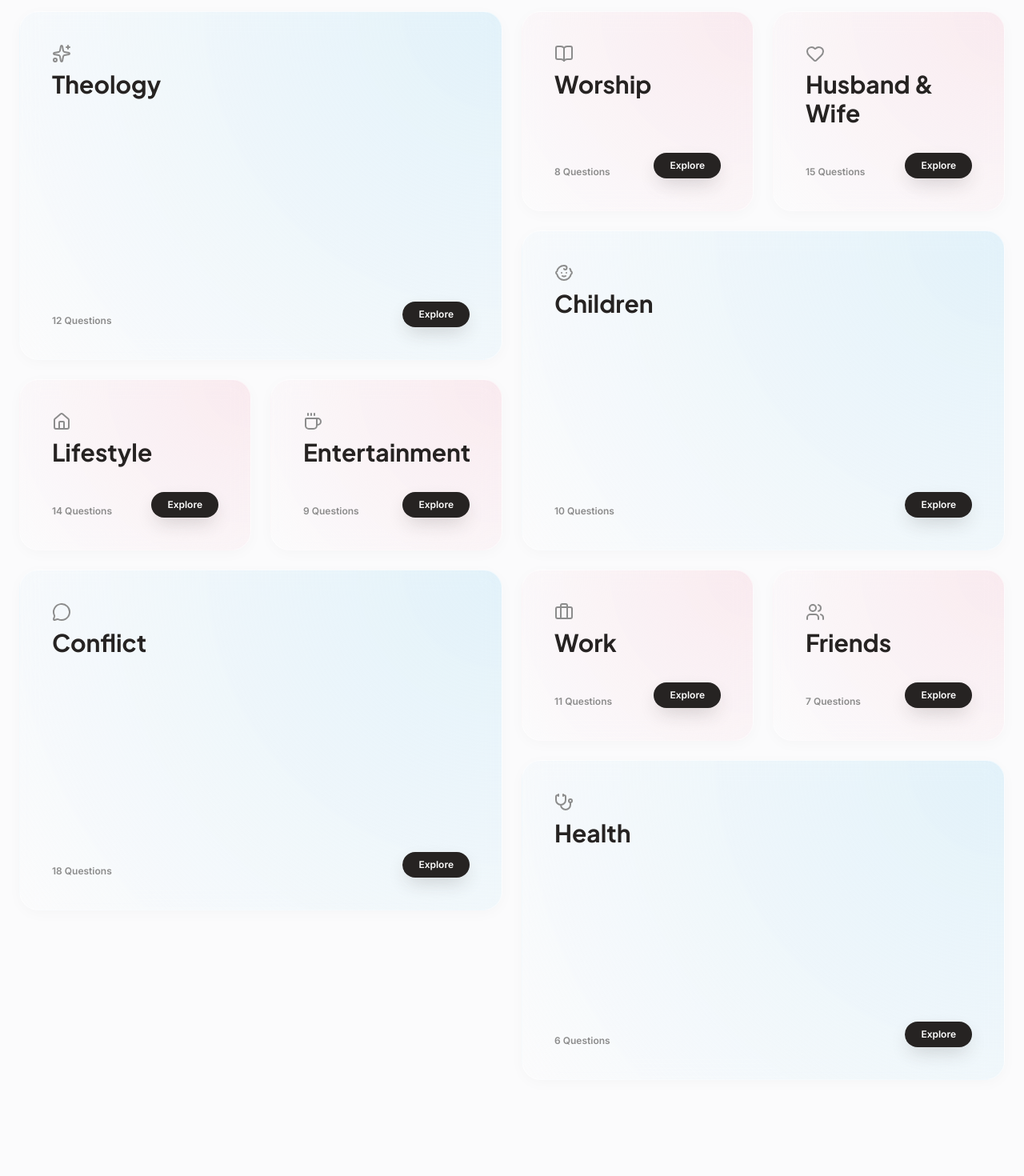
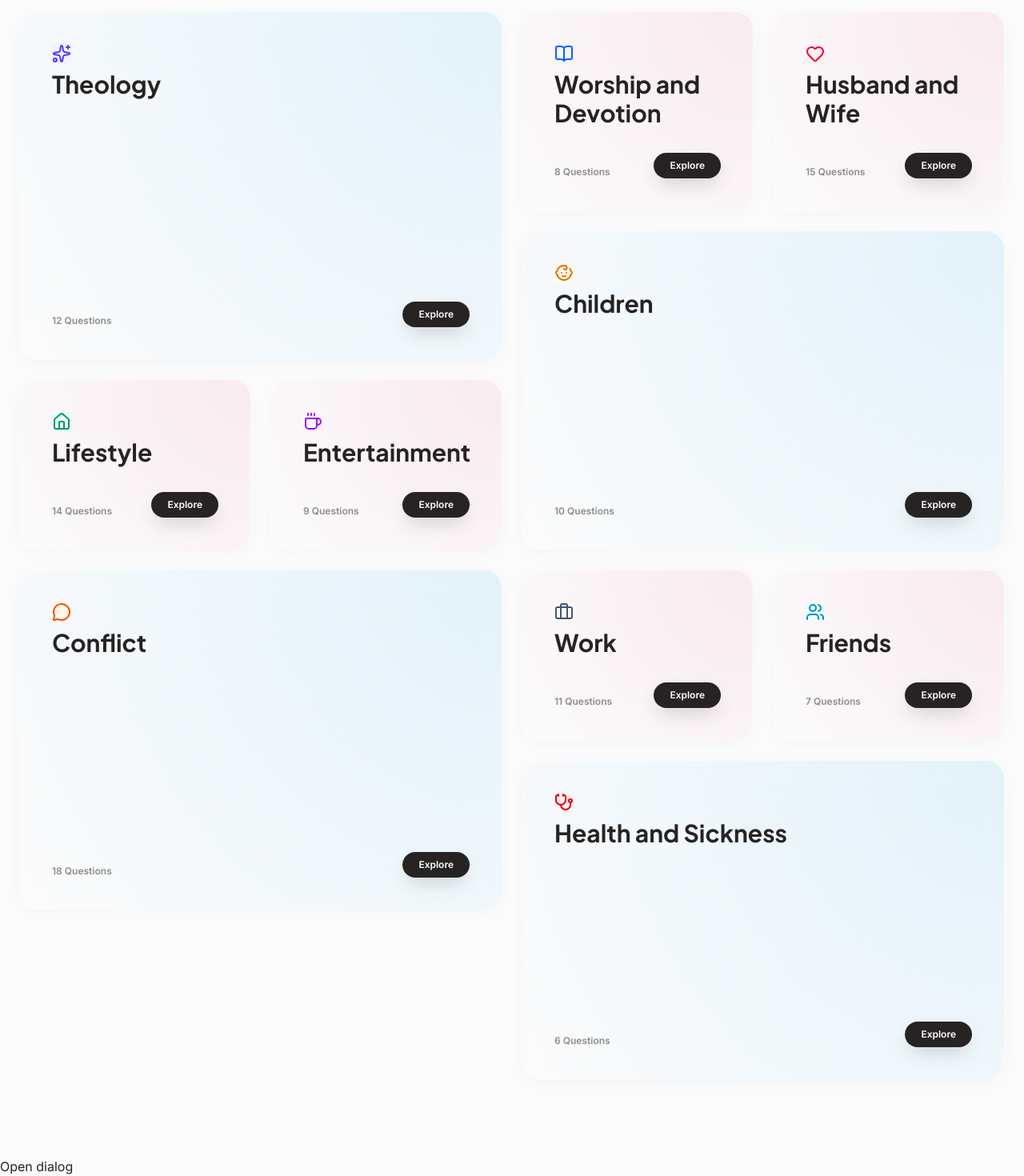
Before and after one commit to sandra-ntsoele/capturd, a Next.js app: page /foundation in a window 1280 px wide. Shown: the part 134-1604 px from the top of the page at 80% size. Before the commit the page ends 1580 px from the top, so only its background shows below. Built offline with nearby package versions, Linux system fonts and the light colour scheme.

Commit message:
feat: implement question cards with textarea for answer

```diff
--- a/app/foundation/page.tsx
+++ b/app/foundation/page.tsx
@@ -1,59 +1,91 @@
-import { categories } from "@/src/features/foundation/constants/categories";
-import { Icon, Sparkle } from "lucide-react";
+"use client";
+
+import { dashboardCategoryList } from "@/src/features/foundation/constants/dashboardCategoryList";
 import Link from "next/link";
-
+import "../../src/features/foundation/styles/ProgressBar.css";
+import { useState } from "react";
+import QuestionCard from "@/src/features/foundation/components/QuestionCard";
 
 export default function FoundationDashboard() {
+	const [revealQuestion, setRevealQuestion] = useState<boolean>(false);
+	const [selectedCategory, setSelectedCategory] = useState<string>("");
+
+	const toggleQuestionCard = (selectedCategory: string) => {
+		setSelectedCategory(selectedCategory);
+		setRevealQuestion(!revealQuestion);
+	};
+
 	return (
 		<div className="min-h-screen bg-brand-light selection:bg-accent-pink/20">
-
 			<section
 				className="px-6 pt-16 pb-24 max-w-7xl mx-auto grid
                     grid-cols-1 md:grid-cols-2 lg:grid-cols-4 gap-6"
 			>
-                {categories.map((cat, index) => {
+				{dashboardCategoryList.map((cat, index) => {
 					const isFeatured = index % 3 === 0;
 
 					return (
-                        <Link
+						<div
 							key={cat.name}
 							className={`col-span-${index} grid-flow-dense relative
                                 glass-card p-10 w-full
                                 shadow-2xl border-white/80 z-10
                                 transform-gpu hover:scale-115
                                 flex flex-col justify-between
-                                ${isFeatured ?
-                                "lg:col-span-2 lg:row-span-2 min-h-[400px] gradient-blue-soft" :
-                                "col-span-1 min-h-[200px] gradient-pink-soft"}`
-                            }
-                            href={"/foundation"}
+                                cursor-pointer
+                                ${
+									isFeatured
+										? "lg:col-span-2 lg:row-span-2 min-h-[400px] gradient-blue-soft"
+										: "col-span-1 min-h-[200px] gradient-pink-soft"
+								}`}
+							onClick={() => toggleQuestionCard(cat.name)}
 						>
 							<div>
 								<span className="text-[10px] font-bold tracking-widest text-slate-500 uppercase">
-                                    <cat.icon />
+                                    <cat.icon className={cat.color} />
 								</span>
 								<h3
 									className={`font-display font-bold mt-2
-                                        text-3xl`
-                                    }
+                                        text-3xl`}
 								>
 									{cat.name}
 								</h3>
 							</div>
 
-                             <div className="flex justify-between items-end mt-8">
+							<div className="flex justify-between items-end mt-8 gap-3">
+								<div style={{ width: "60%" }}>
 									<p className="text-xs font-semibold text-slate-500">
-                                     {cat.count} Questions
+										{cat.questionCount} Questions
 									</p>
-                                 <button className="bg-brand-dark text-white px-5 py-2 rounded-pill text-xs font-semibold shadow-active active:scale-95 transition-transform">
+									<progress
+										id="file"
+										value={cat.questionCount / 3}
+										max={cat.questionCount}
+										className="w-full bg-brand-surface hidden"
+									>
+										32%
+									</progress>
+								</div>
+								<button
+									className="bg-brand-dark text-white px-5 py-2 rounded-pill text-xs font-semibold shadow-active active:scale-95 transition-transform"
+									onClick={(e) => {
+										e.stopPropagation();
+										toggleQuestionCard(cat.name);
+									}}
+								>
 									Explore
 								</button>
 							</div>
-                        </Link>
-                    )
+						</div>
+					);
 				})}
 			</section>
 
+			<QuestionCard
+				questionCategory={selectedCategory}
+				revealQuestion={revealQuestion}
+				setRevealQuestion={setRevealQuestion}
+			/>
 		</div>
-    )
+	);
 }
--- /dev/null
+++ b/src/features/foundation/components/QuestionCard.tsx
@@ -0,0 +1,76 @@
+// "use-client"
+
+import {
+	Description,
+	Dialog,
+	DialogBackdrop,
+	DialogPanel,
+	DialogTitle,
+} from "@headlessui/react";
+import { questions } from "../constants/questions";
+
+interface QuestionCardProps {
+	questionCategory: string;
+	revealQuestion: boolean;
+	setRevealQuestion: (value: boolean) => void;
+}
+
+export default function QuestionCard({
+	questionCategory,
+	revealQuestion,
+	setRevealQuestion,
+}: QuestionCardProps) {
+    const filteredQuestions = questions.filter((question) => {
+        return question.category.includes(questionCategory);
+    });
+
+    const getRandomQuestion = () => {
+        const questionNum = Math.floor(Math.random() * filteredQuestions.length);
+
+        return filteredQuestions[questionNum];
+    }
+
+	return (
+		<>
+			<button onClick={() => setRevealQuestion(true)}>Open dialog</button>
+			<Dialog
+				open={revealQuestion}
+				onClose={() => setRevealQuestion(false)}
+				className="relative z-50 rounded-full"
+			>
+				<DialogBackdrop className="fixed inset-0 bg-black/30" />
+
+				<div className="fixed inset-0 flex w-screen items-center justify-center p-4 glass-card">
+					<DialogPanel className="max-w-lg space-y-4 border bg-white p-12 border-none rounded">
+                        <DialogTitle
+                            className="font-bold lowercase rounded-pill
+                            bg-black text-brand-light px-3 w-max"
+                        >
+                            {questionCategory}
+						</DialogTitle>
+
+                        <Description>
+
+                        </Description>
+
+						<p className="text-2xl font-bold text-slate-850 mb-6 font-display leading-tight">
+							{getRandomQuestion().title}
+                        </p>
+
+                        <input
+                            type="textarea"
+                            placeholder="answer here"
+                            className="bg-brand-light border border-brand-surface p-5 rounded w-full"
+                        />
+
+						<div className="flex gap-4">
+							<button onClick={() => setRevealQuestion(false)}>
+								Cancel
+							</button>
+						</div>
+					</DialogPanel>
+				</div>
+			</Dialog>
+		</>
+	);
+}
--- a/src/features/foundation/constants/categories.ts
+++ b/src/features/foundation/constants/dashboardCategoryList.ts
@@ -9,67 +9,77 @@ import {
 	Briefcase,
 	Users,
 	Stethoscope,
+    IconNode,
 } from "lucide-react";
+import { Category } from "../types/Category";
+import { ForwardRefExoticComponent } from "react";
 
-export const categories = [
+interface DashboardCategory {
+    name: Category
+    icon: ForwardRefExoticComponent<any>,
+    color: string,
+    questionCount: number
+}
+
+export const dashboardCategoryList: DashboardCategory[] = [
 	{
 		name: "Theology",
 		icon: Sparkles,
 		color: "bg-indigo-50 text-indigo-600",
-		count: 12,
+		questionCount: 12,
 	},
 	{
-		name: "Worship",
+		name: "Worship and Devotion",
 		icon: BookOpen,
 		color: "bg-blue-50 text-blue-600",
-		count: 8,
+		questionCount: 8,
 	},
 	{
-		name: "Husband & Wife",
+		name: "Husband and Wife",
 		icon: Heart,
 		color: "bg-rose-50 text-rose-600",
-		count: 15,
+		questionCount: 15,
 	},
 	{
 		name: "Children",
 		icon: Baby,
 		color: "bg-amber-50 text-amber-600",
-		count: 10,
+		questionCount: 10,
 	},
 	{
 		name: "Lifestyle",
 		icon: Home,
 		color: "bg-emerald-50 text-emerald-600",
-		count: 14,
+		questionCount: 14,
 	},
 	{
 		name: "Entertainment",
 		icon: Coffee,
 		color: "bg-purple-50 text-purple-600",
-		count: 9,
+		questionCount: 9,
 	},
 	{
 		name: "Conflict",
 		icon: MessageCircle,
 		color: "bg-orange-50 text-orange-600",
-		count: 18,
+		questionCount: 18,
 	},
 	{
 		name: "Work",
 		icon: Briefcase,
 		color: "bg-slate-50 text-slate-600",
-		count: 11,
+		questionCount: 11,
 	},
 	{
 		name: "Friends",
 		icon: Users,
 		color: "bg-cyan-50 text-cyan-600",
-		count: 7,
+		questionCount: 7,
 	},
 	{
-		name: "Health",
+		name: "Health and Sickness",
 		icon: Stethoscope,
 		color: "bg-red-50 text-red-600",
-		count: 6,
+		questionCount: 6,
 	},
 ];
--- /dev/null
+++ b/src/features/foundation/constants/questions.ts
@@ -0,0 +1,230 @@
+import { Category } from "../types/Category";
+
+type Question = {
+	title: string;
+	category: Category;
+};
+
+export const questions: Question[] = [
+	{
+		title: "What do you believe about . . . everything?",
+		category: "Theology",
+	},
+	{
+		title: "Perhaps read through the Desiring God Affirmation of Faith to see what you each believe about various biblical doctrines.",
+		category: "Theology",
+	},
+	{
+		title: "Discover how you form your views. What is the reasoning-believing process? How do you handle the Bible?",
+		category: "Theology",
+	},
+
+	{
+		title: "How important is corporate worship? Other participation in church life?",
+		category: "Worship and Devotion",
+	},
+	{
+		title: "How important is it to be part of a small accountability/support group?",
+		category: "Worship and Devotion",
+	},
+	{
+		title: "What is the importance of music in life and worship?",
+		category: "Worship and Devotion",
+	},
+	{
+		title: "What are your daily personal devotional practices? Prayer, reading, meditation, memorization.",
+		category: "Worship and Devotion",
+	},
+	{
+		title: "What would our family devotions look like? Who leads out in this?",
+		category: "Worship and Devotion",
+	},
+	{
+		title: "Are we doing this now in an appropriate way: praying together about our lives and future, reading the Bible together?",
+		category: "Worship and Devotion",
+	},
+
+	{
+		title: "What is the meaning of headship and submission in the Bible and in our marriage?",
+		category: "Husband and Wife",
+	},
+	{
+		title: "What are expectations about situations where one of us might be alone with someone of the opposite sex?",
+		category: "Husband and Wife",
+	},
+	{
+		title: "How are tasks shared in the home: cleaning, cooking, washing dishes, yard work, car upkeep, repairs, shopping for food, and household stuff?",
+		category: "Husband and Wife",
+	},
+	{
+		title: "What are the expectations for togetherness?",
+		category: "Husband and Wife",
+	},
+	{
+		title: "What is an ideal non-special evening?",
+		category: "Husband and Wife",
+	},
+	{
+		title: "How do you understand who initiates sex and how often?",
+		category: "Husband and Wife",
+	},
+	{
+		title: "Who does the checkbook — or are there two?",
+		category: "Husband and Wife",
+	},
+
+	{
+		title: "Should we have children? If so, when? Why?",
+		category: "Children",
+	},
+	{
+		title: "How many?",
+		category: "Children",
+	},
+	{
+		title: "How far apart?",
+		category: "Children",
+	},
+	{
+		title: "Would we consider adoption?",
+		category: "Children",
+	},
+	{
+		title: "What are the standards of behavior?",
+		category: "Children",
+	},
+	{
+		title: "What are the appropriate ways to discipline them? How many strikes before they’re . . . whatever?",
+		category: "Children",
+	},
+	{
+		title: "What are the expectations of time spent with them and when they go to bed?",
+		category: "Children",
+	},
+	{
+		title: "What signs of affection will you show them?",
+		category: "Children",
+	},
+	{
+		title: "What about school? Home school? Christian school? Public school?",
+		category: "Children",
+	},
+
+	{
+		title: "Own a home or not? Why?",
+		category: "Lifestyle",
+	},
+	{
+		title: "What kind of neighborhood? Why?",
+		category: "Lifestyle",
+	},
+	{
+		title: "How many cars? New? Used?",
+		category: "Lifestyle",
+	},
+	{
+		title: "View of money in general. How much to the church?",
+		category: "Lifestyle",
+	},
+	{
+		title: "How do you make money decisions?",
+		category: "Lifestyle",
+	},
+	{
+		title: "Where will you buy clothes: department store, thrift store, or in between? Why?",
+		category: "Lifestyle",
+	},
+
+	{
+		title: "How much money should we spend on entertainment?",
+		category: "Entertainment",
+	},
+	{
+		title: "How often should we eat out? Where?",
+		category: "Entertainment",
+	},
+	{
+		title: "What kind of vacations are appropriate and helpful for us?",
+		category: "Entertainment",
+	},
+	{
+		title: "How many toys? Snowmobile, boat, cabin?",
+		category: "Entertainment",
+	},
+	{
+		title: "Should we have a television? Where? What is fitting to watch? How much?",
+		category: "Entertainment",
+	},
+	{
+		title: "What are the criteria for movies and theater? What will our guidelines be for the kids?",
+		category: "Entertainment",
+	},
+
+	{
+		title: "What makes you angry?",
+		category: "Conflict",
+	},
+	{
+		title: "How do you handle your frustration or anger?",
+		category: "Conflict",
+	},
+	{
+		title: "Who should bring up an issue that is bothersome?",
+		category: "Conflict",
+	},
+	{
+		title: "What if we disagree both about what should be done and whether it is serious?",
+		category: "Conflict",
+	},
+	{
+		title: "Will we go to bed angry at each other?",
+		category: "Conflict",
+	},
+	{
+		title: "What is our view of getting help from friends or counselors?",
+		category: "Conflict",
+	},
+
+	{
+		title: "Who is the main breadwinner?",
+		category: "Work",
+	},
+	{
+		title: "Should the wife work outside the home? Before kids? With kids at home? After kids?",
+		category: "Work",
+	},
+	{
+		title: "What are your views of daycare for children?",
+		category: "Work",
+	},
+	{
+		title: "What determines where we will locate? Job? Whose job? Church? Family?",
+		category: "Work",
+	},
+
+	{
+		title: "Is it good to do things with friends but without spouse?",
+		category: "Friends",
+	},
+	{
+		title: "What will we do if one of us really likes to hang out with so and so and the other doesn’t?",
+		category: "Friends",
+	},
+
+	{
+		title: "Do you have, or have you had any, sicknesses or physical problems that could affect our relationship? Allergies, cancer, eating disorders, venereal disease, etc.",
+		category: "Health and Sickness",
+	},
+	{
+		title: "Do you believe in divine healing, and how would prayer relate to medical attention?",
+		category: "Health and Sickness",
+	},
+	{
+		title: "How do you think about exercise and healthy eating?",
+		category: "Health and Sickness",
+	},
+	{
+		title: "Do you have any habits that adversely affect health?",
+		category: "Health and Sickness",
+	},
+];
--- /dev/null
+++ b/src/features/foundation/styles/ProgressBar.css
@@ -0,0 +1,13 @@
+progress::-webkit-progress-bar {
+	border: 0;
+	border-radius: 20px;
+}
+progress::-webkit-progress-value {
+	border: 0;
+	border-radius: 20px;
+	width: 10px;
+}
+progress::-moz-progress-bar {
+	border: 0;
+	border-radius: 20px;
+}
--- /dev/null
+++ b/src/features/foundation/types/Category.ts
@@ -0,0 +1,11 @@
+export type Category =
+	| "Theology"
+	| "Worship and Devotion"
+	| "Husband and Wife"
+	| "Children"
+	| "Lifestyle"
+	| "Entertainment"
+	| "Conflict"
+	| "Work"
+	| "Friends"
+	| "Health and Sickness";
```
Lines whose indentation alone changed are shown as unchanged.
